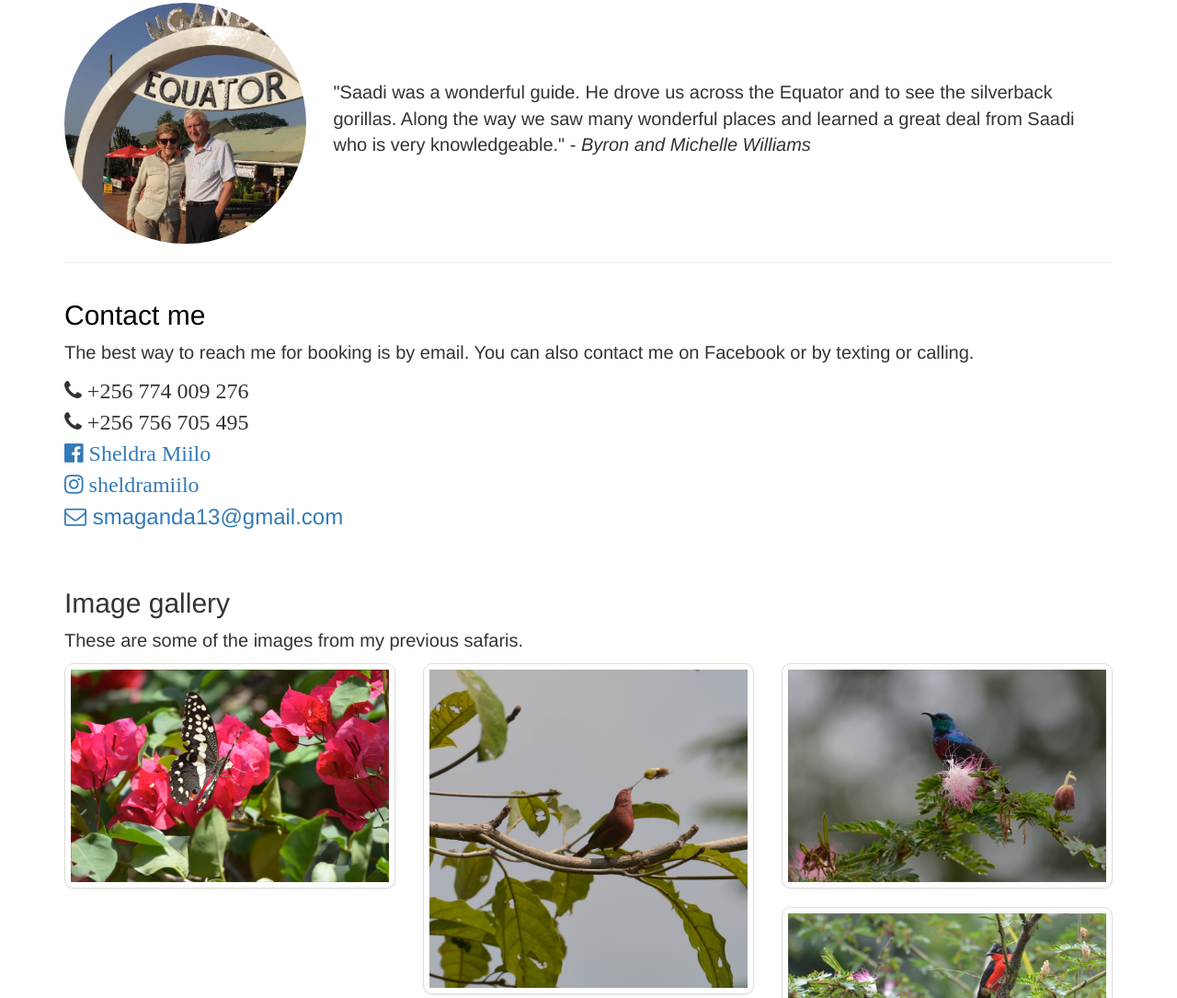
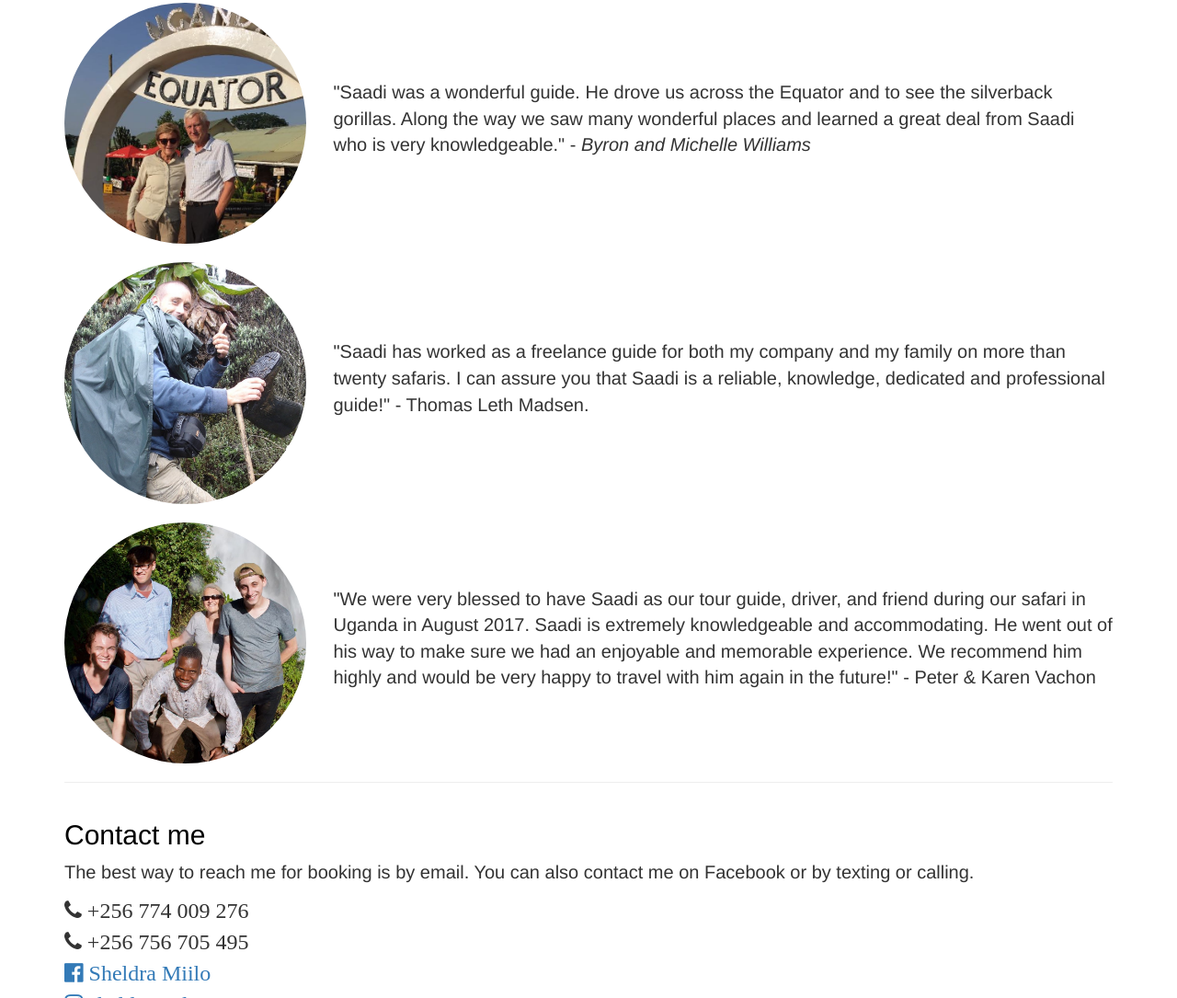
Before and after one commit to saadi-tours/saadi-tours.github.io, a website: page index.html in a window 1280 px wide. Shown: the part 1705-2790 px from the top of the page at 92% size. Drawn offline with Linux system fonts and the light colour scheme.

Commit message:
add testimonials

```diff
--- a/index.html
+++ b/index.html
@@ -104,6 +104,24 @@
             </div>
             <div class="col-md-9">
                 <p>"Saadi was a wonderful guide. He drove us across the Equator and to see the silverback gorillas. Along the way we saw many wonderful places and learned a great deal from Saadi who is very knowledgeable." - <i>Byron and Michelle Williams</i></p>
+            </div>
+        </div>
+        <br />
+        <div class="row vertical-align">
+            <div class="col-md-3">
+                <img src="./img/portraits/madsen.jpg" class="portrait">
+            </div>
+            <div class="col-md-9">
+                <p>"Saadi has worked as a freelance guide for both my company and my family on more than twenty safaris. I can assure you that Saadi is a reliable, knowledge, dedicated and professional guide!" - Thomas Leth Madsen.</p>
+            </div>
+        </div>
+        <br />
+        <div class="row vertical-align">
+            <div class="col-md-3">
+                <img src="./img/portraits/vachon.jpg" class="portrait">
+            </div>
+            <div class="col-md-9">
+                <p>"We were very blessed to have Saadi as our tour guide, driver, and friend during our safari in Uganda in August 2017. Saadi is extremely knowledgeable and accommodating. He went out of his way to make sure we had an enjoyable and memorable experience. We recommend him highly and would be very happy to travel with him again in the future!" - Peter & Karen Vachon</p>
             </div>
         </div>
 		<hr />
```
Also changed, not shown: img/portraits/madsen.jpg (added), img/portraits/vachon.jpg (added).
